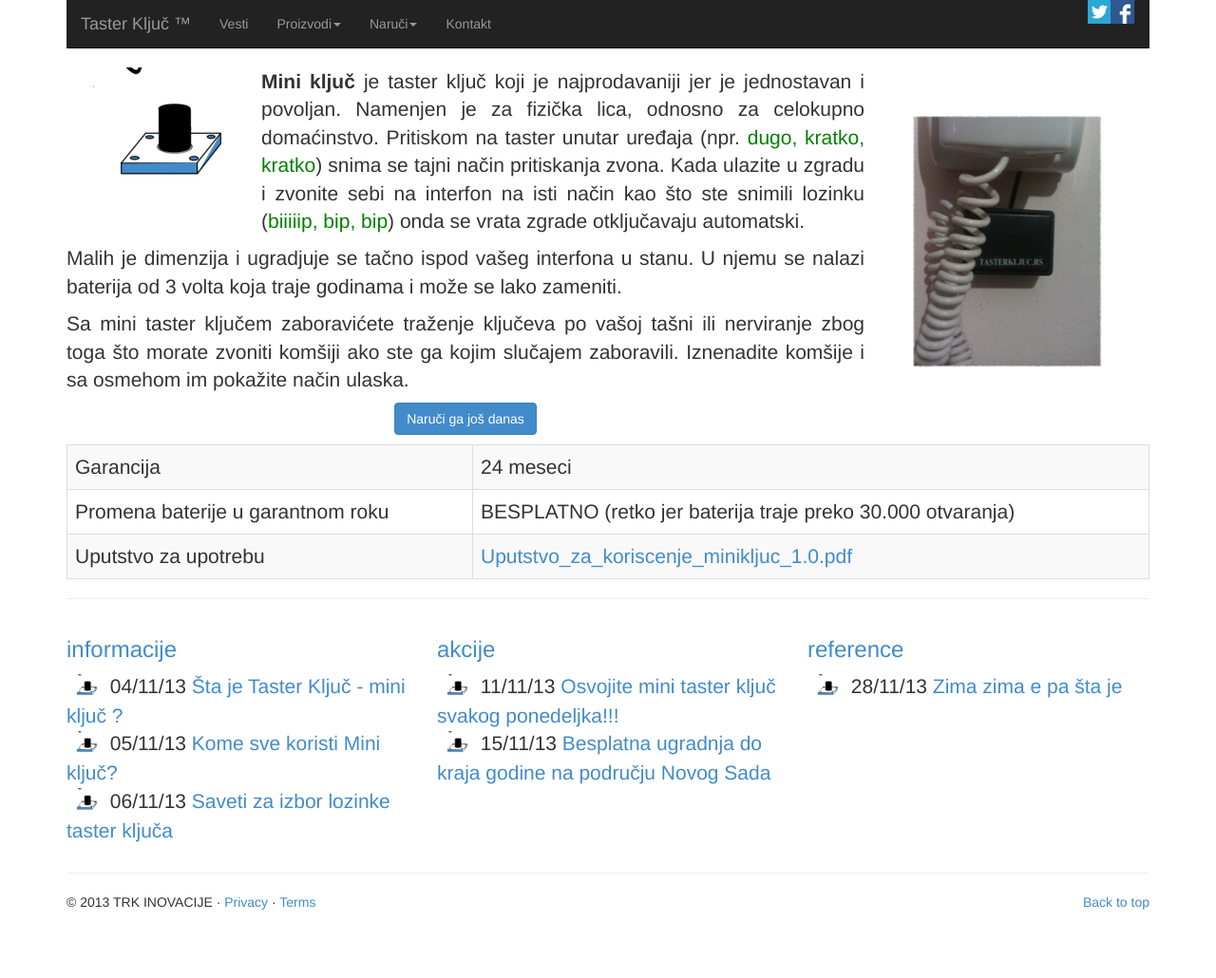
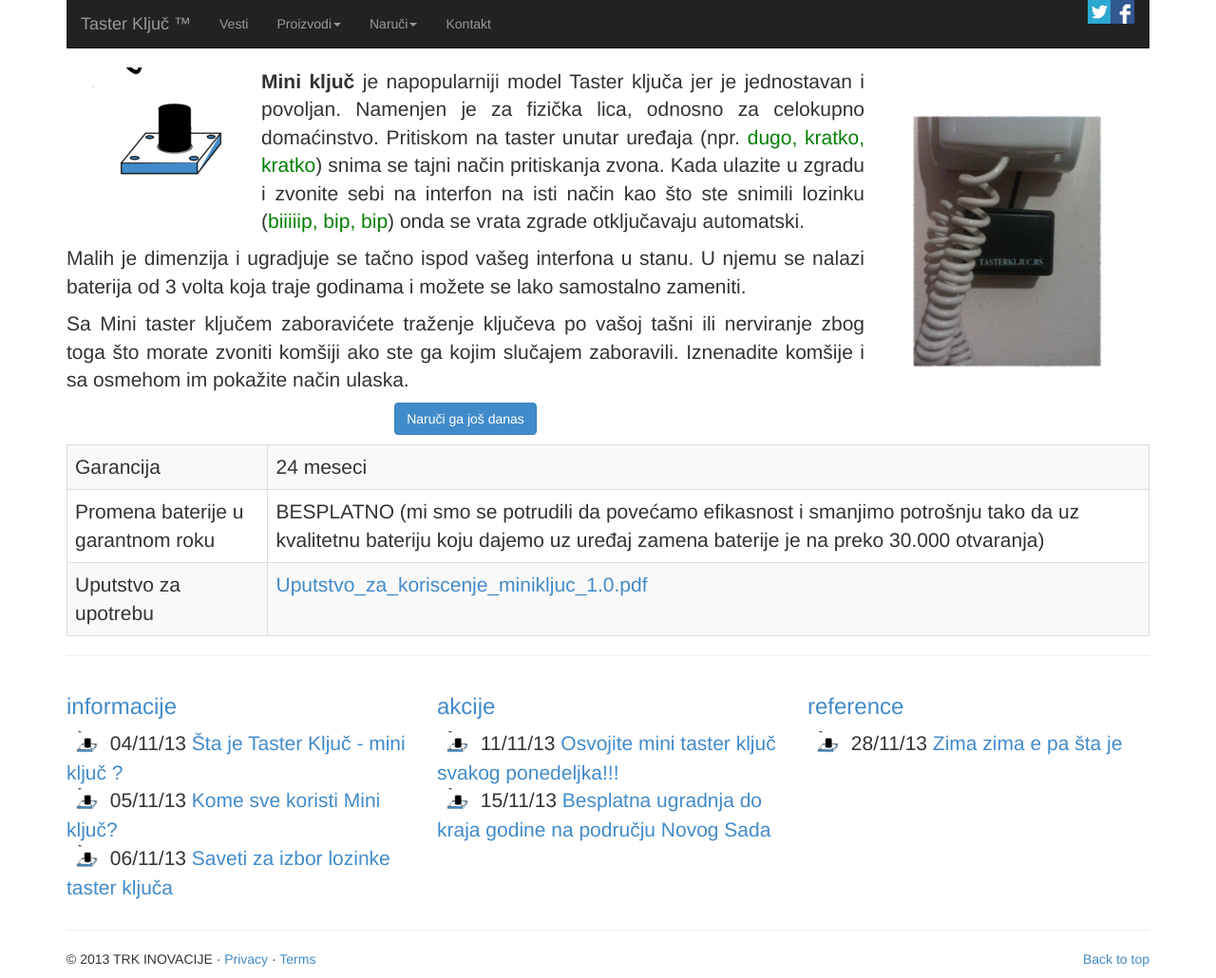
Before and after one commit to trkinovacije/tasterkljuc, a Jekyll site: the page built from proizvodi/mini-kljuc/index.html, in a window 1280 px wide. Shown: the whole page at 95% size. Built offline with Jekyll 4.4.1, drawn with Linux system fonts in a browser that asks for light colours; Markdown is read by kramdown in place of the engine named in the settings; before the commit the page ends 970 px from its top, so only the background shows below that.

Commit message:
Update index.html

```diff
--- a/proizvodi/mini-kljuc/index.html
+++ b/proizvodi/mini-kljuc/index.html
@@ -6,12 +6,12 @@
 
 <img src="/assets/images/animations/mini-kljuc.gif" style="float:left" />
 <img src="/assets/images/pictures/minikljuc_slika_za_sajt.png" style="float:right;margin:50px;" />
-<p><strong>Mini ključ</strong> je taster ključ koji je najprodavaniji jer je jednostavan i povoljan. Namenjen je za fizička lica, odnosno za celokupno domaćinstvo. Pritiskom na taster unutar uređaja (npr. <font color="green">dugo, kratko, kratko</font>) snima se tajni način pritiskanja zvona. Kada ulazite u zgradu i zvonite sebi na interfon na isti način kao što ste snimili lozinku (<font color="green">biiiiip, bip, bip</font>) onda se vrata zgrade otključavaju automatski.
+<p><strong>Mini ključ</strong> je napopularniji model Taster ključa jer je jednostavan i povoljan. Namenjen je za fizička lica, odnosno za celokupno domaćinstvo. Pritiskom na taster unutar uređaja (npr. <font color="green">dugo, kratko, kratko</font>) snima se tajni način pritiskanja zvona. Kada ulazite u zgradu i zvonite sebi na interfon na isti način kao što ste snimili lozinku (<font color="green">biiiiip, bip, bip</font>) onda se vrata zgrade otključavaju automatski.
 </p>
-<p>Malih je dimenzija i ugradjuje se tačno ispod vašeg interfona u stanu. U njemu se nalazi baterija od 3 volta koja traje godinama i može se lako zameniti.
+<p>Malih je dimenzija i ugradjuje se tačno ispod vašeg interfona u stanu. U njemu se nalazi baterija od 3 volta koja traje godinama i možete se lako samostalno zameniti.
 </p>
 <p>
-Sa mini taster ključem zaboravićete traženje ključeva po vašoj tašni ili nerviranje zbog toga što morate zvoniti komšiji ako ste ga kojim slučajem zaboravili. Iznenadite komšije i sa osmehom im pokažite način ulaska.
+Sa Mini taster ključem zaboravićete traženje ključeva po vašoj tašni ili nerviranje zbog toga što morate zvoniti komšiji ako ste ga kojim slučajem zaboravili. Iznenadite komšije i sa osmehom im pokažite način ulaska.
 </p>
 <div align="center">
  <a class="btn btn-large btn-primary" href="/naruci">Naruči ga još danas</a>
@@ -24,7 +24,7 @@
   </tr>
   <tr>
     <td> Promena baterije u garantnom roku</td>
-    <td> BESPLATNO (retko jer baterija traje preko 30.000 otvaranja)</td>
+    <td> BESPLATNO (mi smo se potrudili da povećamo efikasnost i smanjimo potrošnju tako da uz kvalitetnu bateriju koju dajemo uz uređaj zamena baterije je na preko 30.000 otvaranja)</td>
   </tr>
   <tr>
      <td>Uputstvo za upotrebu</td>
```
